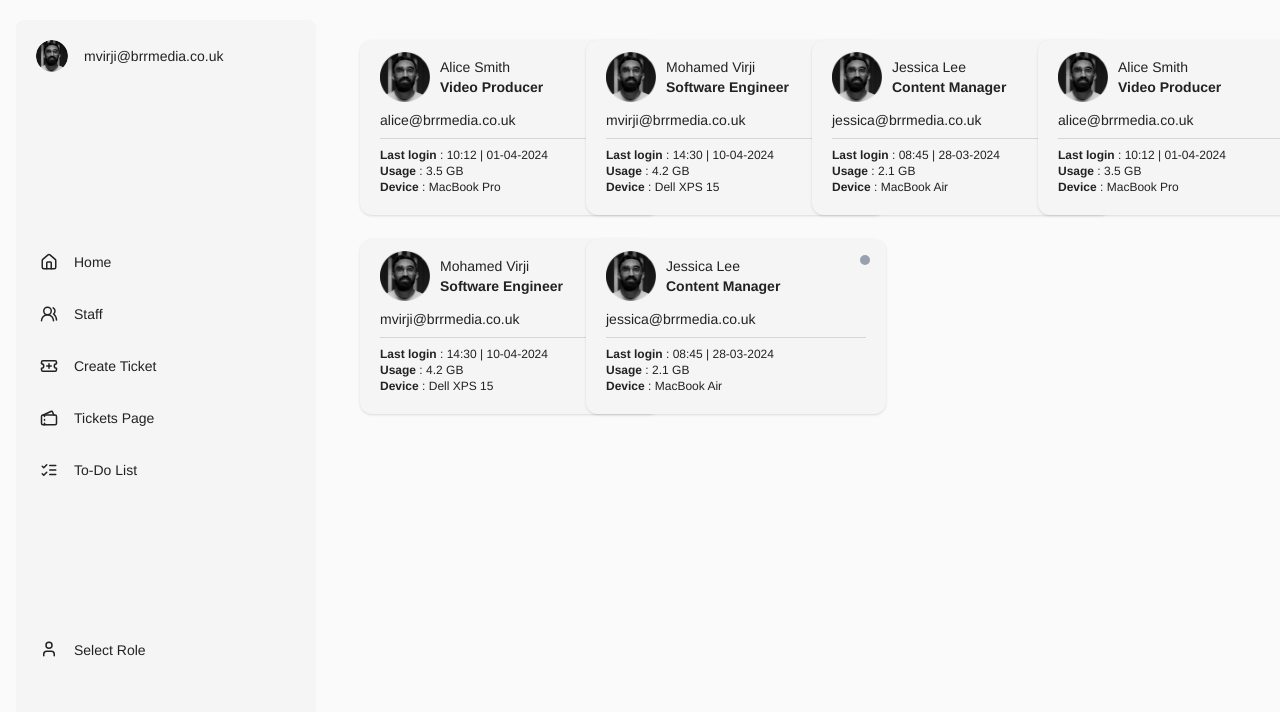
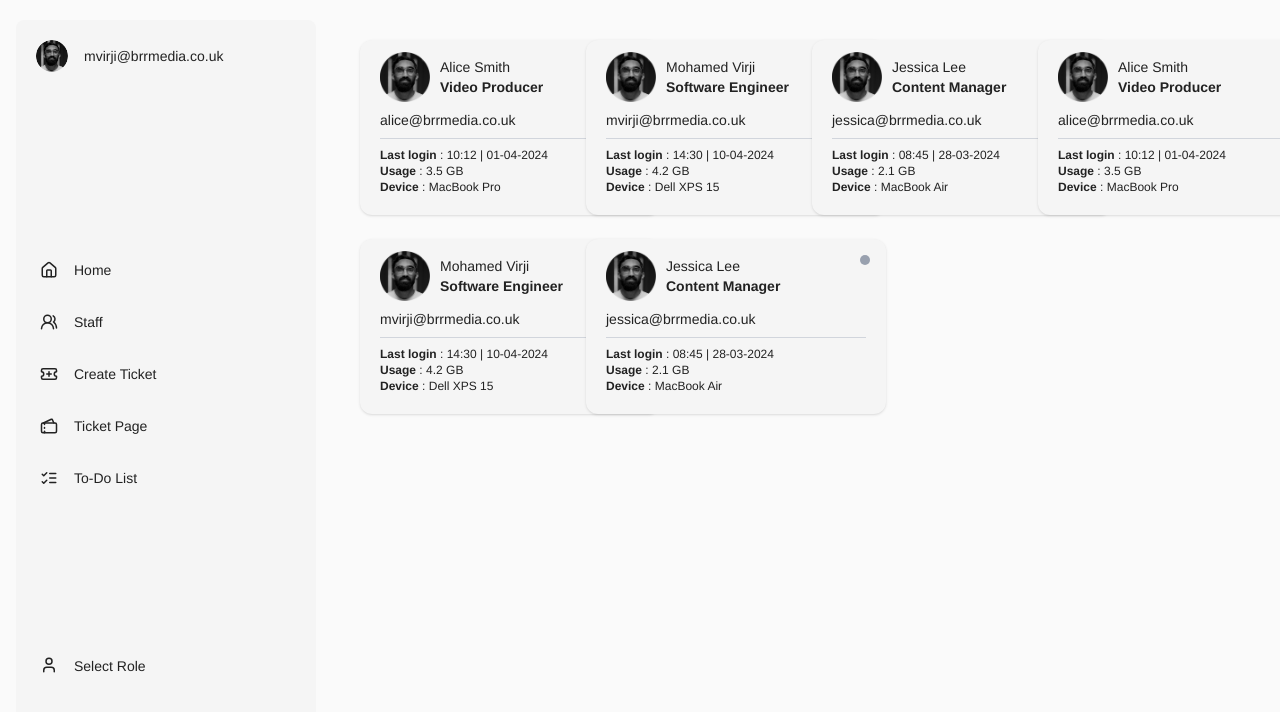
Before and after one commit to Michealebr/brr-media-takehome, a React (Vite) app: page /staff in a window 1280 px wide. Shown: the top 712 px of the page. Built offline with nearby package versions, Linux system fonts and the light colour scheme.

Commit message:
navbar responsiveness

```diff
--- a/src/App.tsx
+++ b/src/App.tsx
@@ -1,7 +1,7 @@
 import { useState } from "react";
 import { Routes, Route } from "react-router";
 import Home from "./pages/Home";
-import Navbar from "./components/Navbar";
+import Navbar from "./components/navbar-components/Navbar";
 
 import "./App.css";
 import Staff from "./pages/Staff";
@@ -14,7 +14,7 @@ function App() {
     <>
       <div className="flex h-screen">
         <Navbar />
-        <main className="ml-80 flex-1 p-10">
+        <main className=" lg:ml-80 mt-5 lg:mt-0 flex-1 p-[30px] lg:p-10">
           <Routes>
             <Route path="/" element={<Home />}></Route>
           </Routes>
--- a/src/components/Navbar.tsx
+++ /dev/null
@@ -1,57 +0,0 @@
-import React from "react";
-import { Link } from "react-router-dom";
-import Roles from "../assets/user.svg"
-import Staff from "../assets/users-round.svg"
-import Tickets from "../assets/tickets.svg"
-import CreateTicket from "../assets/ticket-plus.svg"
-import Todo from "../assets/list-checks.svg"
-import Mo from "../assets/Mo-pp.png";
-import Home from "../assets/house.svg";
-
-const Navbar = () => {
-  return (
-    <div className=" z-4 flex flex-col w-[300px] bg-[var(--secondary-color)] m-4 border-radius rounded-lg gap-[10rem] fixed top-1 bottom-1">
-        {/* profile */}
-      <div className="flex p-5 items-center">
-        <img
-          className="w-8 mr-4 rounded-full"
-          src={Mo}
-          alt="user profile picture"
-        />
-        <p className="text-sm">mvirji@brrmedia.co.uk</p>
-      </div>
-      {/* ctn for links and admin change */}
-      <div className="px-6 flex flex-col gap-[10rem]">
-        <div className="flex flex-col gap-y-8 text-sm">
-          <Link to="/" className="flex items-center ">
-            <img className="mr-4 h-[18px] " src={Home} alt="home icon" />
-            Home
-          </Link>
-          <Link to="/staff" className="flex items-center">
-            <img className="mr-4 h-[18px]" src={Staff} alt="home icon" />
-            Staff
-          </Link>
-          <Link to="/create-ticket" className="flex items-center">
-            <img className="mr-4 h-[18px]" src={CreateTicket} alt="home icon" />
-            Create Ticket
-          </Link>
-          <Link to="ticket-page" className="flex items-center">
-            <img className="mr-4 h-[18px]" src={Tickets} alt="home icon" />
-            {/* conditionally render Ticket History or Tickets for admin */}
-            Tickets Page
-          </Link>
-          <Link to="to-do-list" className="flex items-center">
-            <img className="mr-4 h-[18px]" src={Todo} alt="home icon" />
-            To-Do List
-          </Link>
-        </div>
-        <div className="text-sm flex">
-        <img className="mr-4 h-[18px]" src={Roles} alt="home icon" />
-            {/* drop down button for role */}Select Role
-        </div>
-      </div>
-    </div>
-  );
-};
-
-export default Navbar;
--- /dev/null
+++ b/src/components/navbar-components/Navbar.tsx
@@ -0,0 +1,158 @@
+import { useEffect, useRef, useState } from "react";
+import Roles from "../../assets/user.svg";
+import Staff from "../../assets/users-round.svg";
+import Tickets from "../../assets/tickets.svg";
+import CreateTicket from "../../assets/ticket-plus.svg";
+import Todo from "../../assets/list-checks.svg";
+import Mo from "../../assets/Mo-pp.png";
+import Home from "../../assets/house.svg";
+import NavbarLinks from "./NavbarLinks";
+import Menu from "../../assets/panel-left-dashed.svg";
+
+const Navbar = () => {
+  const [navOpen, setNavOpen] = useState(false);
+  const navRef = useRef<HTMLDivElement>(null);
+
+  useEffect(() => {
+    const handleClickOutside = (event: MouseEvent) => {
+      if (navRef.current && !navRef.current.contains(event.target as Node)) {
+        setNavOpen(false);
+      }
+    };
+
+    if (navOpen) {
+      document.addEventListener("mousedown", handleClickOutside);
+    } else {
+      document.removeEventListener("mousedown", handleClickOutside);
+    }
+
+    return () => {
+      document.removeEventListener("mousedown", handleClickOutside);
+    };
+  }, [navOpen]);
+
+  return (
+    // i need something so when the screen is smaller than 1100 to make the nav hidden and then when i click it make it true and then
+    <>
+      <div className="lg:hidden  flex  items-center px-5 fixed border-b absolute border-gray-300 w-full h-[40px] bg-[var(--primary-color)]">
+        <button
+          className="cursor-pointer mr-5"
+          onClick={() => setNavOpen(!navOpen)}
+        >
+          <img className="w-4" src={Menu} alt="Open sidebar" />
+        </button>
+        <div className="font-bold text-sm">BRR Media Dashboard </div>
+      </div>
+
+      <div className="hidden lg:flex  z-4 flex flex-col w-[300px] bg-[var(--secondary-color)] m-4 border-radius rounded-lg gap-[10rem] fixed top-1 bottom-1">
+        {/* profile */}
+        <div className="flex p-5 items-center">
+          <img
+            className="w-8 mr-4 rounded-full"
+            src={Mo}
+            alt="user profile picture"
+          />
+          <p className="text-sm">mvirji@brrmedia.co.uk</p>
+        </div>
+        {/* ctn for links and admin change */}
+        <div className="px-6 flex flex-col gap-[10rem]">
+          <div className="flex flex-col gap-y-4 text-sm">
+            <NavbarLinks link="/" src={Home} alt="Home icon" title="Home" />
+            <NavbarLinks
+              link="/staff"
+              src={Staff}
+              alt="Staff icon"
+              title="Staff"
+            />
+            <NavbarLinks
+              link="/create-ticket"
+              src={CreateTicket}
+              alt="Tickets icon"
+              title="Create Ticket"
+            />
+            <NavbarLinks
+              link="/ticket-page"
+              src={Tickets}
+              alt="Tickets icon"
+              title="Ticket Page"
+            />
+            <NavbarLinks
+              link="to-do-list"
+              src={Todo}
+              alt="To-Do icon"
+              title="To-Do List"
+            />
+          </div>
+          <div className="text-sm flex">
+            <img className="mr-4 h-[18px]" src={Roles} alt="home icon" />
+            {/* drop down button for role */}Select Role
+          </div>
+        </div>
+      </div>
+
+      <div
+        ref={navRef}
+        className={`lg:hidden shadow fixed top-0 left-0 bottom-0 z-50  w-[200px] sm:w-[300px] bg-[var(--secondary-color)] rounded-lg gap-[10rem] transform transition-transform duration-300 ease-in-out flex flex-col ${
+          navOpen ? "translate-x-0" : "-translate-x-full"
+        }`}
+      >
+        {/* profile */}
+        <div className="flex p-5 items-center">
+          <img
+            className="w-8 mr-4 rounded-full"
+            src={Mo}
+            alt="user profile picture"
+          />
+          <p className="text-sm hidden sm:flex">mvirji@brrmedia.co.uk</p>
+        </div>
+        {/* ctn for links and admin change */}
+        <div className="px-6 flex flex-col gap-[10rem]">
+          <div className="flex flex-col gap-y-4 text-sm">
+            <NavbarLinks
+              link="/"
+              src={Home}
+              alt="Home icon"
+              title="Home"
+              onClickFunc={() => setNavOpen(false)}
+            />
+
+            <NavbarLinks
+              link="/staff"
+              src={Staff}
+              alt="Staff icon"
+              title="Staff"
+              onClickFunc={() => setNavOpen(false)}
+            />
+            <NavbarLinks
+              link="/create-ticket"
+              src={CreateTicket}
+              alt="Tickets icon"
+              title="Create Ticket"
+              onClickFunc={() => setNavOpen(false)}
+            />
+            <NavbarLinks
+              link="/ticket-page"
+              src={Tickets}
+              alt="Tickets icon"
+              title="Ticket Page"
+              onClickFunc={() => setNavOpen(false)}
+            />
+            <NavbarLinks
+              link="to-do-list"
+              src={Todo}
+              alt="To-Do icon"
+              title="To-Do List"
+              onClickFunc={() => setNavOpen(false)}
+            />
+          </div>
+          <div className="text-sm flex">
+            <img className="mr-4 h-[18px]" src={Roles} alt="home icon" />
+            {/* drop down button for role */}Select Role
+          </div>
+        </div>
+      </div>
+    </>
+  );
+};
+
+export default Navbar;
--- /dev/null
+++ b/src/components/navbar-components/NavbarLinks.tsx
@@ -0,0 +1,31 @@
+import React from "react";
+import { Link } from "react-router-dom";
+
+interface navbarLinkProps {
+  link: string;
+  src: any;
+  alt: string;
+  title: string;
+  onClickFunc?: any;
+}
+
+const NavbarLinks: React.FC<navbarLinkProps> = ({
+  link,
+  src,
+  alt,
+  title,
+  onClickFunc,
+}) => {
+  return (
+    <Link
+      to={link}
+      className="flex items-center py-2"
+      onClick={onClickFunc}
+    >
+      <img className="mr-4 h-[18px] " src={src} alt={alt} />
+      <span>{title}</span>
+    </Link>
+  );
+};
+
+export default NavbarLinks;
```
Also changed, not shown: src/assets/panel-left-dashed.svg (added).
